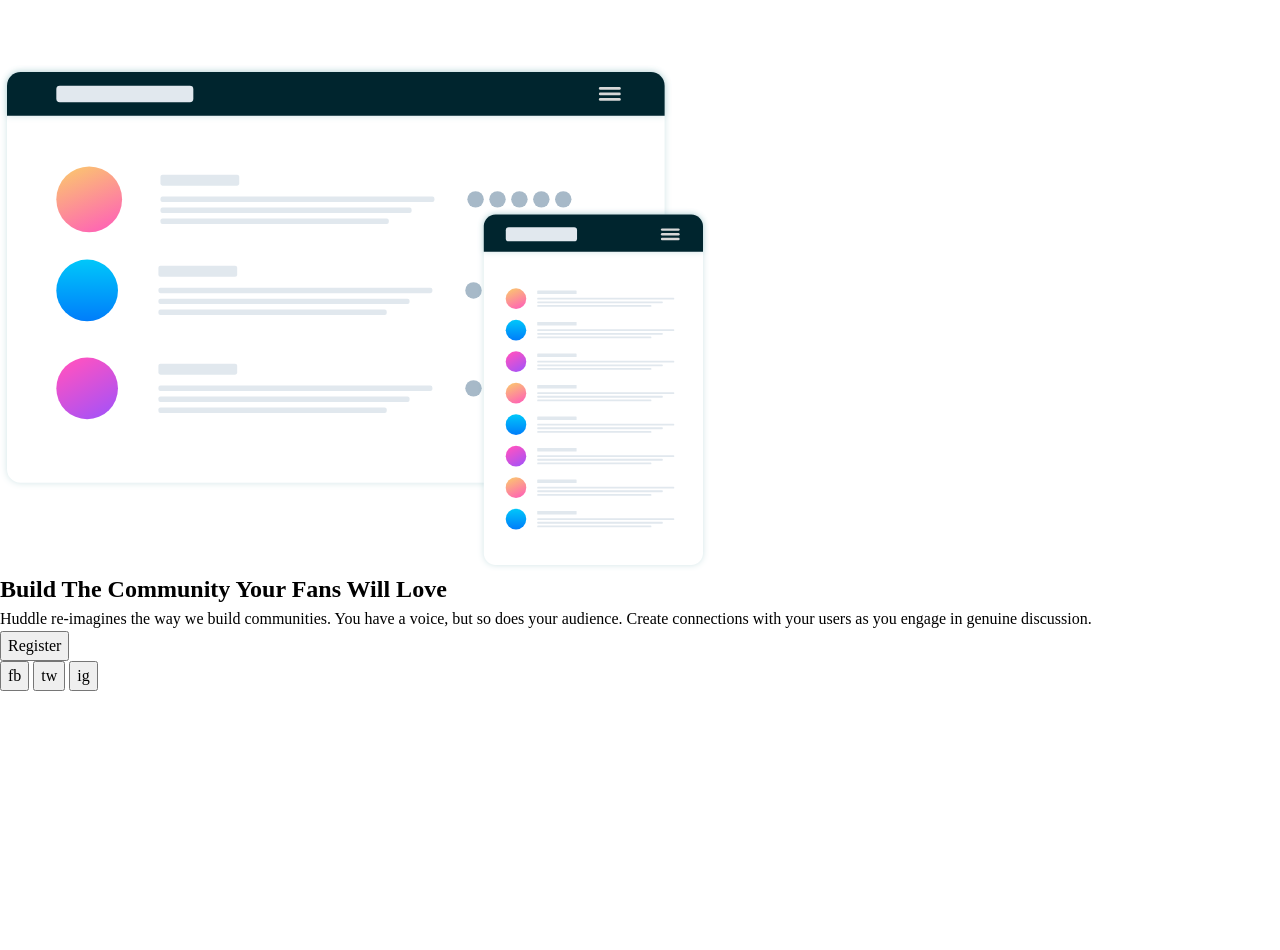
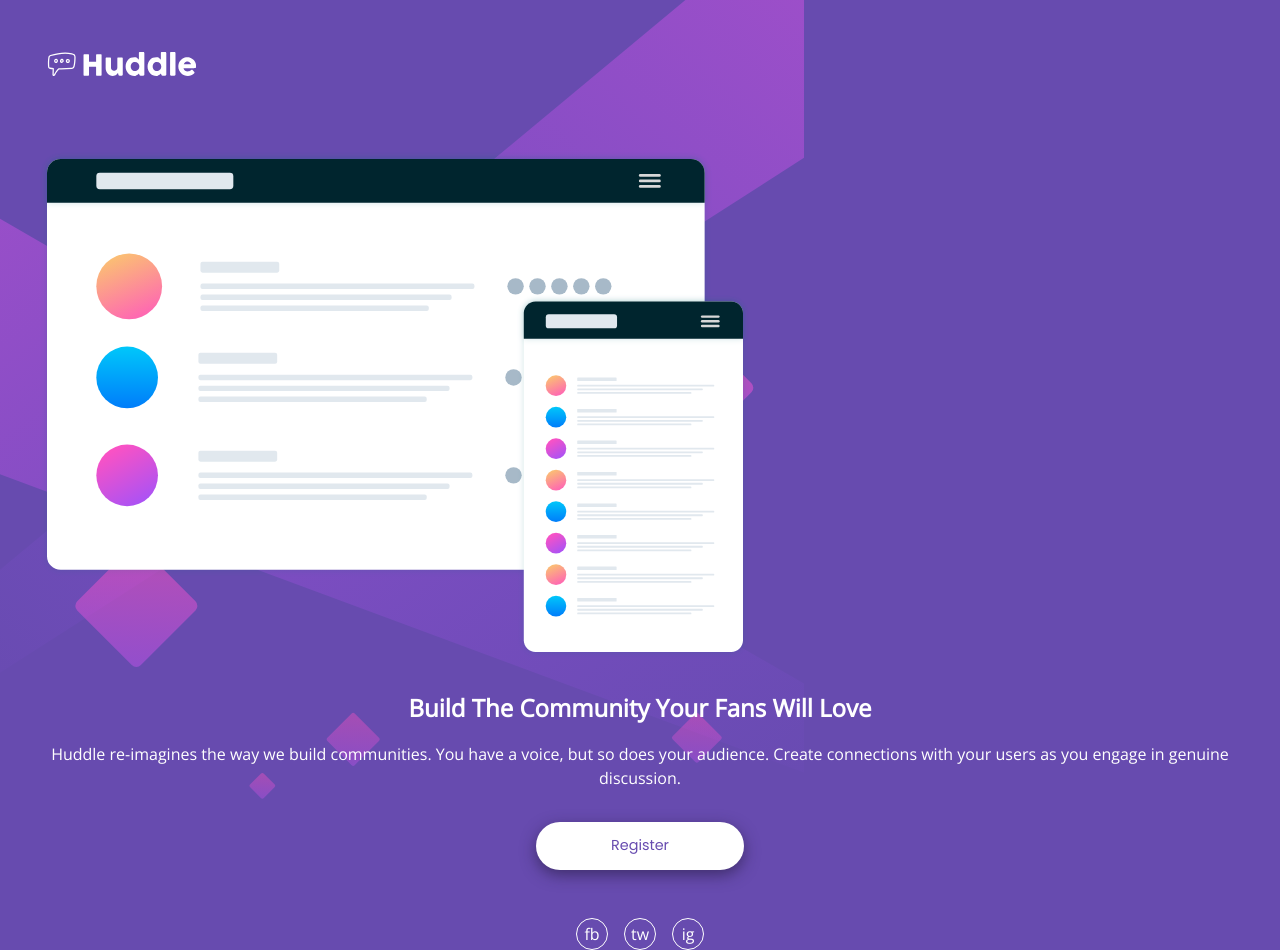
Before and after one commit to joseortizx/huddle-landing-page, a plain HTML site: page index.html in a window 1280 px wide. Before the commit the page ends 800 px from the top, so only its background shows below. Drawn offline with nearby package versions, Linux system fonts and the light colour scheme.

Commit message:
feat: basic styling

```diff
--- a/index.html
+++ b/index.html
@@ -45,10 +45,10 @@
       </section>
       <!-- ======== footer ======== -->
     </main>
-    <footer>
-      <button class="btn">fb</button>
-      <button class="btn">tw</button>
-      <button class="btn">ig</button>
+    <footer class="footer">
+      <button class="footer__btn">fb</button>
+      <button class="footer__btn">tw</button>
+      <button class="footer__btn">ig</button>
     </footer>
   </body>
 </html>
--- a/style/index.css
+++ b/style/index.css
@@ -14,7 +14,8 @@ body {
 body {
   line-height: 1.5;
   -webkit-font-smoothing: antialiased;
-  color: var(--gray-bg-headings-btns);
+  font-family: "Open Sans";
+  background-color: var(--Violet);
 }
 img,
 picture,
@@ -49,3 +50,62 @@ h6 {
   --Violet: hsl(257, 40%, 49%);
   --Magenta: hsl(300, 69%, 71%);
 }
+/* header */
+body {
+  margin: 0.5rem 2.5rem;
+  background-image: url(/bg-mobile.svg);
+  background-repeat: no-repeat;
+  background-size: contain;
+}
+.header {
+  display: flex;
+  flex-direction: row;
+  justify-content: left;
+  align-items: center;
+  width: 100%;
+  height: 7rem;
+}
+.header__nav-img img {
+  width: 10rem;
+}
+/* main sections */
+.main section {
+  margin: 2rem 0;
+  text-align: center;
+  color: white;
+}
+.main__commsec h2,
+p,
+button {
+  margin: 1rem 0;
+}
+.main__commsec-title .main__commsec-btn {
+  font-family: "Poppins";
+  font-weight: 600;
+}
+.main__commsec-btn {
+  font-family: "Poppins";
+  font-size: 0.9rem;
+  font-weight: 400;
+  width: 13rem;
+  color: var(--Violet);
+  border: 0;
+  border-radius: 4rem;
+  height: 3rem;
+  box-shadow: 0 5px 15px hsla(257, 39%, 20%, 0.646);
+  background-color: white;
+}
+/* footer */
+.footer {
+  display: flex;
+  justify-content: center;
+}
+.footer__btn {
+  margin: 0 0.5rem;
+  border-radius: 50%;
+  height: 2rem;
+  width: 2rem;
+  border: 1px solid white;
+  background-color: var(--Violet);
+  color: white;
+}
```
